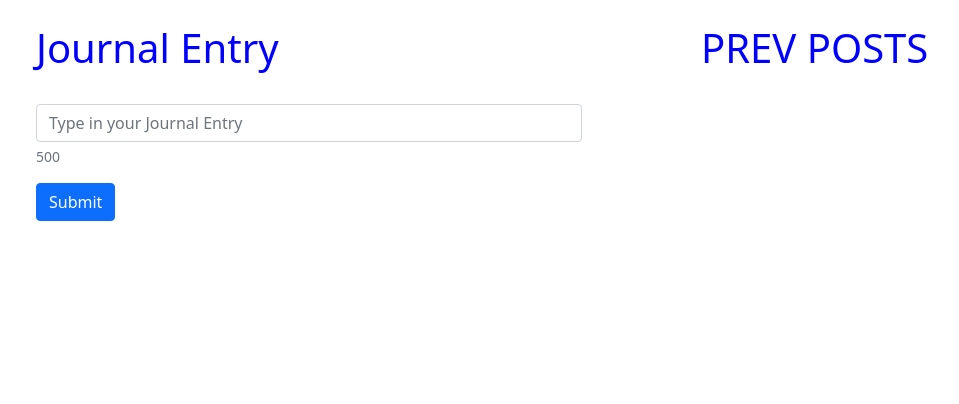
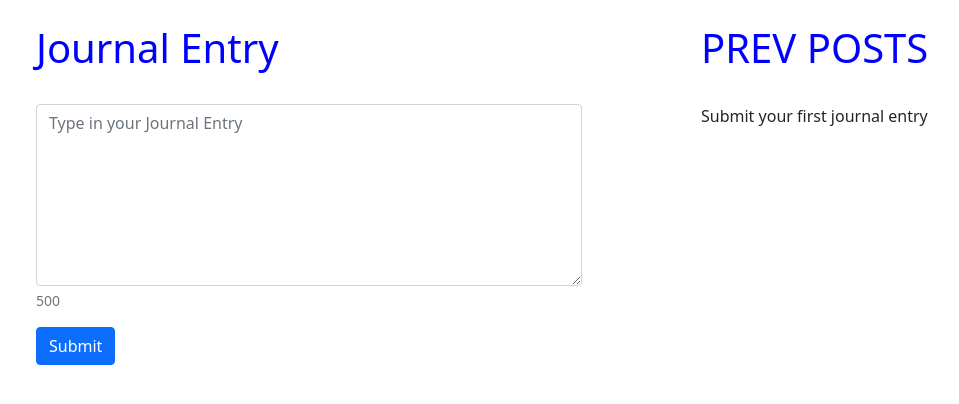
Before and after one commit to FelixWaweru/journal_exer, a Django app: page / in a window 1280 px wide. Shown: the part 56-460 px from the top of the page, without its empty margins (46-1005 px from the left). Run offline with Django 3.2, Linux system fonts and the light colour scheme; the visitor is signed in with stand-in values (Sample User, id 1); data that the repository does not hold is empty; some libraries are stand-ins or nearby versions.

Commit message:
Journal entry form functional

```diff
--- a/journal/admin.py
+++ b/journal/admin.py
@@ -7,6 +7,7 @@ class MemberConfig(UserAdmin):
     ordering = ('-id',)
     list_display = ('email', 'first_name', 'is_active', 'is_staff')
 
+
 # Register your models here.
 admin.site.register(Member, MemberConfig)
 admin.site.register(Entry)
--- a/journal/forms.py
+++ b/journal/forms.py
@@ -25,7 +25,7 @@ class CustomUserCreationForm(UserCreationForm):
 
 # The Journal submission form
 class EntrySumbission(forms.Form):
-    submission = forms.CharField(widget=forms.TextInput(attrs={
+    submission = forms.CharField(widget=forms.Textarea(attrs={
         'placeholder': 'Type in your Journal Entry',
         'class':'form-control',
         'id':'journal_entry',
--- a/journal/models.py
+++ b/journal/models.py
@@ -55,7 +55,7 @@ class Entry(models.Model):
     user_id = models.ForeignKey(settings.AUTH_USER_MODEL,
                              on_delete=models.CASCADE)
     text_post = models.CharField(max_length=500)
-    entry_date = models.DateTimeField()
+    entry_date = models.DateTimeField(default=timezone.now)
     share_status = models.BooleanField(default=False)
 
 # The Shared Posts Model
--- a/journal/static/js/index.js
+++ b/journal/static/js/index.js
@@ -2,3 +2,11 @@ function countChars() {
   var len = document.getElementById("journal_entry").value.length;
   document.getElementById("entry_counter").innerHTML = 500 - len;
 }
+
+// Disable submit on enter key press
+$(document).keypress(
+  function (event) {
+    if (event.which == '13') {
+      event.preventDefault();
+    }
+  });
--- a/journal/templates/index.html
+++ b/journal/templates/index.html
@@ -5,7 +5,7 @@
     <div class="col-md-6">
         <h1>Journal Entry</h1>
         </br>
-        <form type="POST" >
+        <form method="POST" action="" id="entry_form">
           {% csrf_token %}
           <div class="mb-3">
             <!-- <textarea class="form-control" id="journal_entry" rows="7" placeholder="Type in your Journal Entry" onkeydown="countChars()" onkeyup="countChars()" onmouseout="countChars()"></textarea> -->
@@ -24,8 +24,15 @@
         </br>
 
         <div class="accordion" id="accordionExample">
-          {% if entries == '' %}
-          Log in to submit your first journal entry
+
+          {% if entries is None %}
+
+            Log in to submit your first journal entry
+
+          {% elif entries_count == 0 %}
+
+            Submit your first journal entry
+
           {% else %}
 
           {% for entry in entries %}
--- a/journal/views.py
+++ b/journal/views.py
@@ -7,6 +7,7 @@ from django.contrib.auth.signals import user_logged_in, user_logged_out, user_lo
 from django.contrib.auth.forms import UserCreationForm
 from .forms import SignUpForm, CustomUserCreationForm, EntrySumbission
 from .models import Entry
+from django.utils import timezone
 from django.urls import reverse_lazy
 from django.views import generic
 from django.core.exceptions import ObjectDoesNotExist
@@ -18,29 +19,35 @@ User = get_user_model()
 
 # Views
 def home(request):
-    if request.method == 'POST' and form.is_valid():
-        user_id = request.user
-        text_post = str(form.cleaned_data.get('submission'))
-        entry_date = timezone.now
+    form = EntrySumbission()
+    if request.method == 'POST' and request.user.is_anonymous == False:
+        form = EntrySumbission(request.POST)
+        if form.is_valid():
+            user_id = request.user
+            text_post = str(form.cleaned_data.get('submission'))
+            # entry_date = timezone.now
 
-        entry = Entry.objects.create(
-        user_id=user_id, text_post=text_post, entry_date=entry_date)
-        entry.save()
-        messages.success(request, "Journal Entry Submitted")
-    else:
-        form = EntrySumbission()
+            entry = Entry.objects.create(
+            user_id=user_id, text_post=text_post)
+            entry.save()
+            messages.success(request, "Journal Entry Submitted")
+    elif request.method == 'POST' and request.user.is_anonymous:
+        messages.error(request, "Kindly Login To Submit Entry")
 
     try:
-        entry = Entry.objects.filter(user_id=request.user)
+        entry = Entry.objects.filter(
+            user_id=request.user).order_by('-entry_date')
         main_context = {
             'entries': entry,
+            'entries_count':len(entry),
             'form': form
         }
         return render(request, 'index.html', main_context)
 
     except:
         main_context = {
-            'entries': '',
+            'entries': None,
+            'entries_count': None,
             'form': form
         }
         return render(request, 'index.html', main_context)
```
Also changed, not shown: requirements.txt (added, +128 -0 lines).
